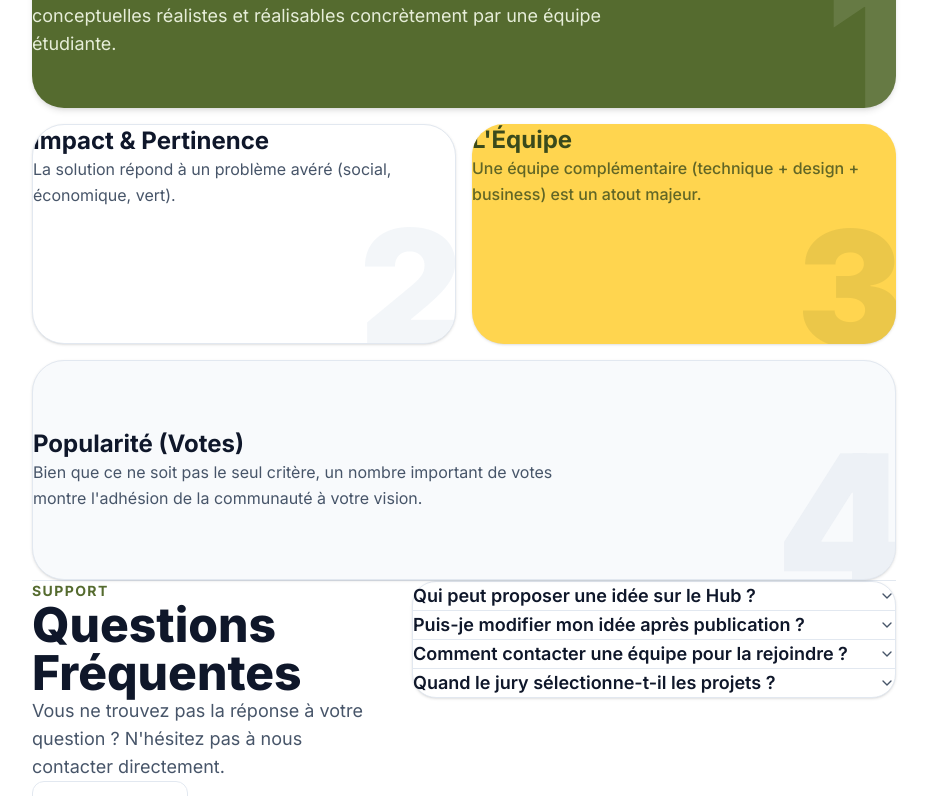
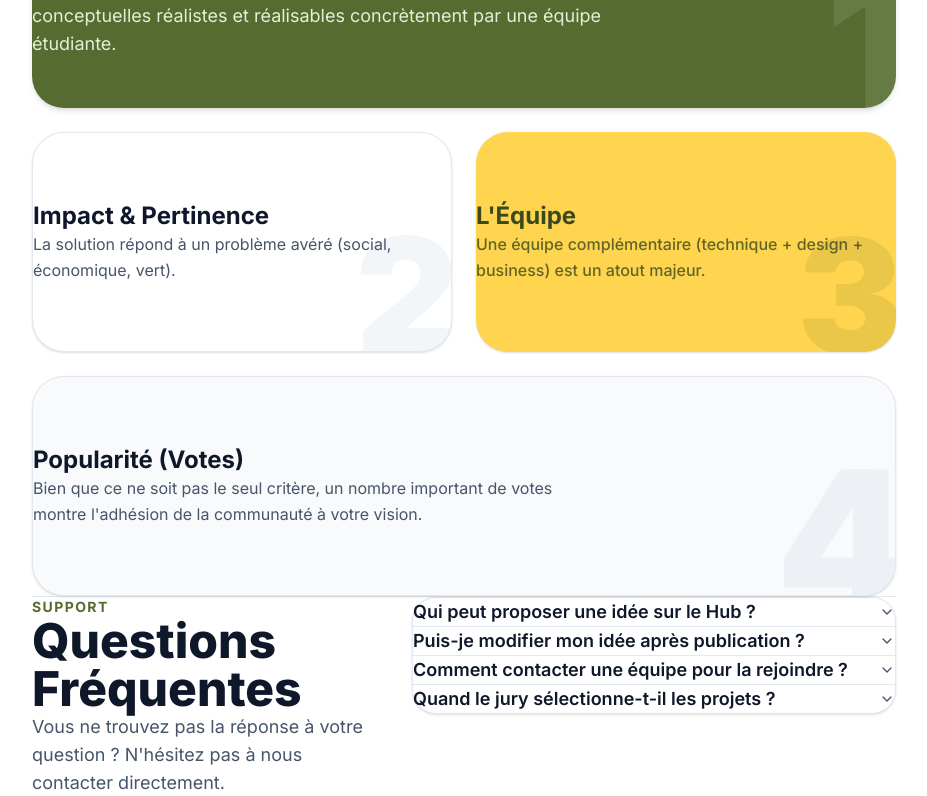
Before and after one commit to iouatt225/hub, a React (Vite) app in the folder frontend-emsphub/: page /documentation in a window 1280 px wide. Shown: the part 1118-1914 px from the top of the page, without its empty margins (352-1279 px from the left). Built offline with nearby package versions, Linux system fonts and the light colour scheme; no server answers.

Commit message:
fix(ui): correction des proportions des Bento Grids (hauteur et colonnes)

```diff
--- a/frontend-emsphub/src/components/sections/FeaturesSection.tsx
+++ b/frontend-emsphub/src/components/sections/FeaturesSection.tsx
@@ -7,7 +7,7 @@ const bentoFeatures = [
     title: 'Dashboard Dynamique',
     description: "Visualisez les votes, candidatures et statistiques en temps réel.",
     icon: LayoutDashboard,
-    className: "col-span-1 md:col-span-2 lg:col-span-2 row-span-2 bg-surface text-text-primary",
+    className: "col-span-1 md:col-span-2 lg:col-span-2 bg-surface text-text-primary min-h-[250px]",
     iconColor: "bg-accent-light text-accent",
     large: true,
   },
@@ -16,7 +16,7 @@ const bentoFeatures = [
     title: 'Gamification',
     description: "Gagnez des points d'innovation à chaque action.",
     icon: Award,
-    className: "col-span-1 md:col-span-1 lg:col-span-1 bg-highlight text-accent-dark",
+    className: "col-span-1 md:col-span-1 lg:col-span-1 bg-highlight text-accent-dark min-h-[250px]",
     iconColor: "bg-white/20 text-accent-dark",
     large: false,
   },
@@ -25,7 +25,7 @@ const bentoFeatures = [
     title: 'Filtrage Avancé',
     description: "Trouvez des projets par filière ou technologie.",
     icon: Filter,
-    className: "col-span-1 md:col-span-1 lg:col-span-1 bg-accent text-white",
+    className: "col-span-1 md:col-span-1 lg:col-span-1 bg-accent text-white min-h-[250px]",
     iconColor: "bg-white/20 text-white",
     large: false,
   },
@@ -34,7 +34,7 @@ const bentoFeatures = [
     title: 'Environnement Sécurisé',
     description: "Modération et emails institutionnels exclusifs.",
     icon: ShieldCheck,
-    className: "col-span-1 md:col-span-1 lg:col-span-2 bg-surface text-text-primary",
+    className: "col-span-1 md:col-span-1 lg:col-span-2 bg-surface text-text-primary min-h-[250px]",
     iconColor: "bg-blue-50 text-blue-600",
     large: false,
   },
@@ -56,7 +56,7 @@ export function FeaturesSection() {
           </p>
         </div>
 
-        <div className="grid grid-cols-1 md:grid-cols-3 lg:grid-cols-4 gap-4 max-w-6xl mx-auto auto-rows-[250px]">
+        <div className="grid grid-cols-1 md:grid-cols-2 lg:grid-cols-3 gap-6 max-w-6xl mx-auto">
           {bentoFeatures.map((feature) => (
             <div
               key={feature.id}
--- a/frontend-emsphub/src/pages/Documentation.tsx
+++ b/frontend-emsphub/src/pages/Documentation.tsx
@@ -184,9 +184,9 @@ export function Documentation() {
                 </p>
               </div>
 
-              <div className="grid grid-cols-1 md:grid-cols-2 gap-4 auto-rows-[220px]">
+              <div className="grid grid-cols-1 md:grid-cols-2 gap-6">
                 {/* Bento Card 1 (Large) */}
-                <div className="relative col-span-1 md:col-span-2 p-8 rounded-[2rem] bg-accent text-white overflow-hidden shadow-md">
+                <div className="relative col-span-1 md:col-span-2 p-8 rounded-[2rem] bg-accent text-white overflow-hidden shadow-md min-h-[220px]">
                   <span className="absolute -bottom-8 -right-4 text-[12rem] font-black opacity-10 leading-none pointer-events-none">1</span>
                   <div className="relative z-10 h-full flex flex-col justify-center">
                     <h3 className="text-3xl font-bold mb-4">Faisabilité Technique</h3>
@@ -195,25 +195,25 @@ export function Documentation() {
                 </div>
 
                 {/* Bento Card 2 */}
-                <div className="relative p-8 rounded-[2rem] bg-surface border border-border shadow-sm overflow-hidden group hover:shadow-card-hover transition-all">
+                <div className="relative p-8 rounded-[2rem] bg-surface border border-border shadow-sm overflow-hidden group hover:shadow-card-hover transition-all min-h-[220px]">
                   <span className="absolute -bottom-6 -right-2 text-[10rem] font-black text-border/40 group-hover:text-border/60 transition-colors leading-none pointer-events-none">2</span>
-                  <div className="relative z-10">
+                  <div className="relative z-10 h-full flex flex-col justify-center">
                     <h3 className="text-2xl font-bold mb-3 text-text-primary">Impact & Pertinence</h3>
                     <p className="text-text-secondary">La solution répond à un problème avéré (social, économique, vert).</p>
                   </div>
                 </div>
 
                 {/* Bento Card 3 */}
-                <div className="relative p-8 rounded-[2rem] bg-highlight text-accent-dark shadow-sm overflow-hidden group hover:shadow-card-hover transition-all">
+                <div className="relative p-8 rounded-[2rem] bg-highlight text-accent-dark shadow-sm overflow-hidden group hover:shadow-card-hover transition-all min-h-[220px]">
                   <span className="absolute -bottom-6 -right-2 text-[10rem] font-black text-accent-dark/10 group-hover:text-accent-dark/20 transition-colors leading-none pointer-events-none">3</span>
-                  <div className="relative z-10">
+                  <div className="relative z-10 h-full flex flex-col justify-center">
                     <h3 className="text-2xl font-bold mb-3">L'Équipe</h3>
                     <p className="text-accent-dark/80 font-medium">Une équipe complémentaire (technique + design + business) est un atout majeur.</p>
                   </div>
                 </div>
 
                 {/* Bento Card 4 (Full width below) */}
-                <div className="relative col-span-1 md:col-span-2 p-8 rounded-[2rem] bg-background-alt border border-border shadow-sm overflow-hidden group hover:shadow-card-hover transition-all">
+                <div className="relative col-span-1 md:col-span-2 p-8 rounded-[2rem] bg-background-alt border border-border shadow-sm overflow-hidden group hover:shadow-card-hover transition-all min-h-[220px]">
                   <span className="absolute -bottom-10 -right-4 text-[12rem] font-black text-border/50 group-hover:text-border/80 transition-colors leading-none pointer-events-none">4</span>
                   <div className="relative z-10 h-full flex flex-col justify-center">
                     <h3 className="text-2xl font-bold mb-3 text-text-primary">Popularité (Votes)</h3>
```
